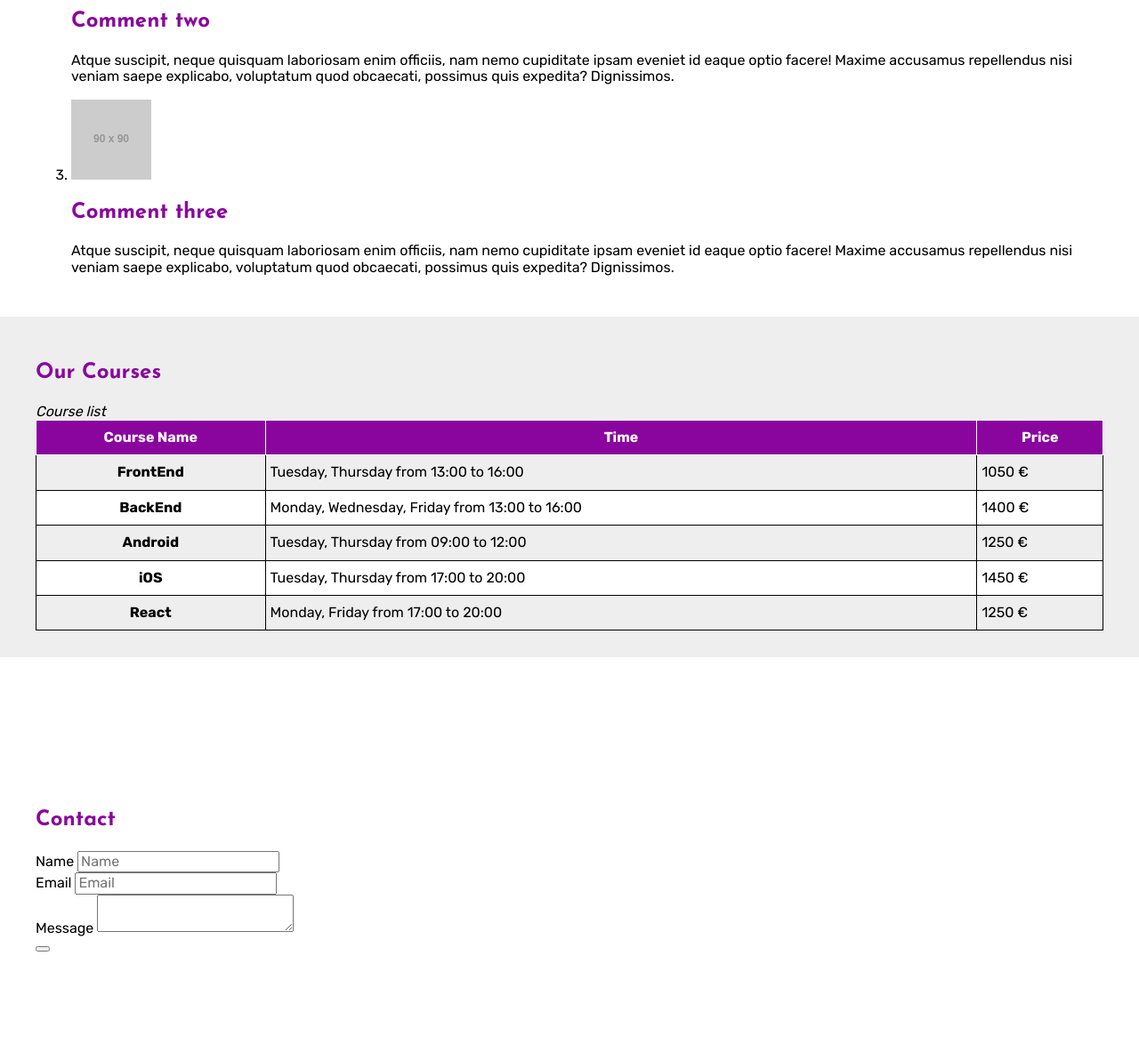
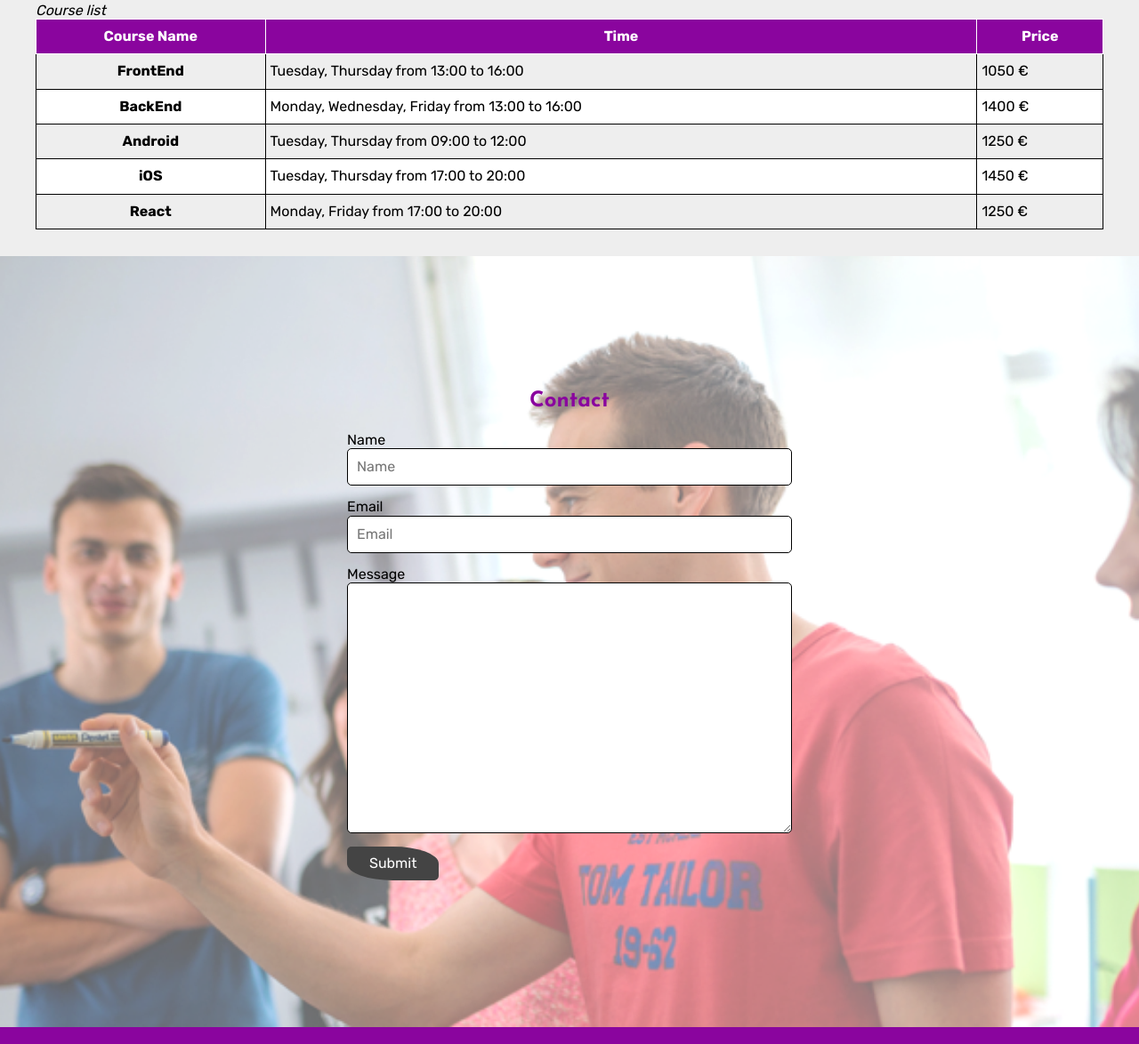
Before and after one commit to SnezanaSavic/learningSass, a plain HTML site: page public_html/index.html in a window 1280 px wide. Shown: the part 1626-2800 px from the top of the page at 89% size. Drawn offline with nearby package versions, Linux system fonts and the light colour scheme; files that its build step writes are made by us from their sources; placeholder pictures from the web are drawn by us.

Commit message:
Comment and Contact section done

```diff
--- a/public_html/index.html
+++ b/public_html/index.html
@@ -194,10 +194,10 @@
                     </div>
                     <div class="form-group">
                         <label for="message">Message</label>
-                        <textarea class="form-control" name="message" id="message"></textarea>
+                        <textarea class="form-control" name="message" id="message" rows="7"></textarea>
                     </div>
                     <div class="form-group">
-                        <button type="submit" name="send" value="yes"></button>
+                        <button class="btn-default" type="submit" name="send" value="yes">Submit</button>
                     </div>
                 </form>
             </div>
--- a/public_html/scss/parcials/_base.scss
+++ b/public_html/scss/parcials/_base.scss
@@ -40,4 +40,5 @@ h1,h2,h3,h4,h5,h6{
     font-family: $headings-font;
     font-weight: $heading-weight;
     color: $heading-color;
+    margin-top: 0px;
 }
--- a/public_html/scss/parcials/_commentSection.scss
+++ b/public_html/scss/parcials/_commentSection.scss
@@ -1,13 +1,39 @@
 $comment-bg: $white;
 
 .comment-section{
-   //  padding: 30px 0;
+    //  padding: 30px 0;
     //background: $comment-bg;
     @include styleSection(30px, 30px, $comment-bg);
+
+    .comment-list{
+        list-style: none;
+        padding:0;
+        .comment-item{
+            display: flex;
+            .comment-img{
+                flex: 0 0 50px;
+                img{
+                    @include radius(50%);
+                }
+            }
+            //comment-img
+            .comment-body{
+                padding-left: 10px;
+            }//comment-body end
+        }
+        //comment-item
+    }
+    //list end
 }
+//comment section end
 
-.comment-img{
-    img{
-       @include radius(50%);
+@media(min-width: 768px){
+    .comment-section{
+        .comment-list{
+            .comment-img{
+                flex: 0 0 90px !important;
+
+            }
+        }
     }
 }
--- a/public_html/scss/parcials/_contactSection.scss
+++ b/public_html/scss/parcials/_contactSection.scss
@@ -1,4 +1,44 @@
 $contact-bg: $white;
+$input-border:1px solid black;
+
+
+
+
 .contact-section{
     @include styleSection(150px, 150px, $contact-bg);
+
+    background-image: url(assets/contact.png);
+    background-repeat: no-repeat;
+    background-size: cover;
+    background-position: top center;
+    background-attachment: fixed;
+    h2{
+        text-align: center;
+    }
+    .contact-form{
+        max-width: 500px;
+        width: 100%;
+        margin: 0 auto;
+        .form-group{
+            margin-bottom: 1.5rem;
+            label{
+                display: block;
+            }
+            //label end
+            .form-control{
+                display: block;
+                width: 100%;
+                border: $input-border;
+                padding: 0px 10px;
+                line-height: 4rem;
+                @include radius(5px);
+            }
+            //form-control end
+        }
+        //form-group end
+
+    }
+    //contact-form end
+
 }
+//contact-section end
--- a/public_html/scss/parcials/_variables.scss
+++ b/public_html/scss/parcials/_variables.scss
@@ -17,4 +17,4 @@ $light-gray: #eeeeee;
 $dark-gray:  #444444;
 
 
-$enable-radius : false;  // boolean
+$enable-radius : true;  // boolean
```
Also changed, not shown: public_html/css/theme.css, 1 other file.
